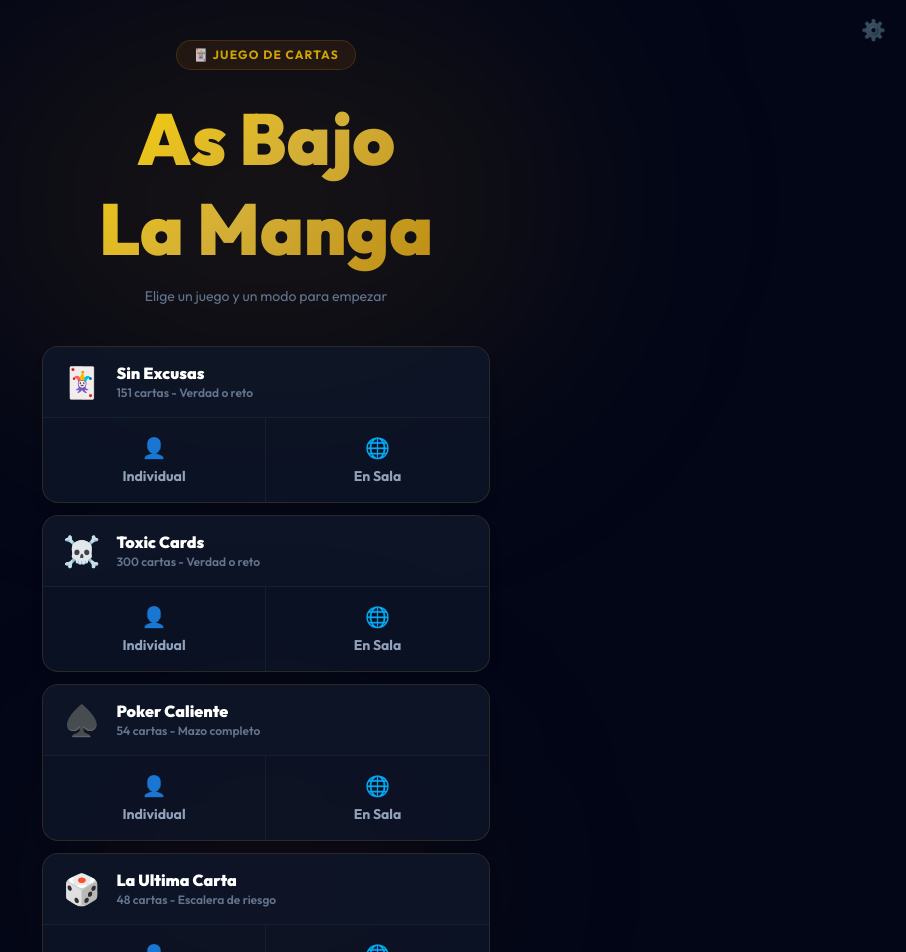
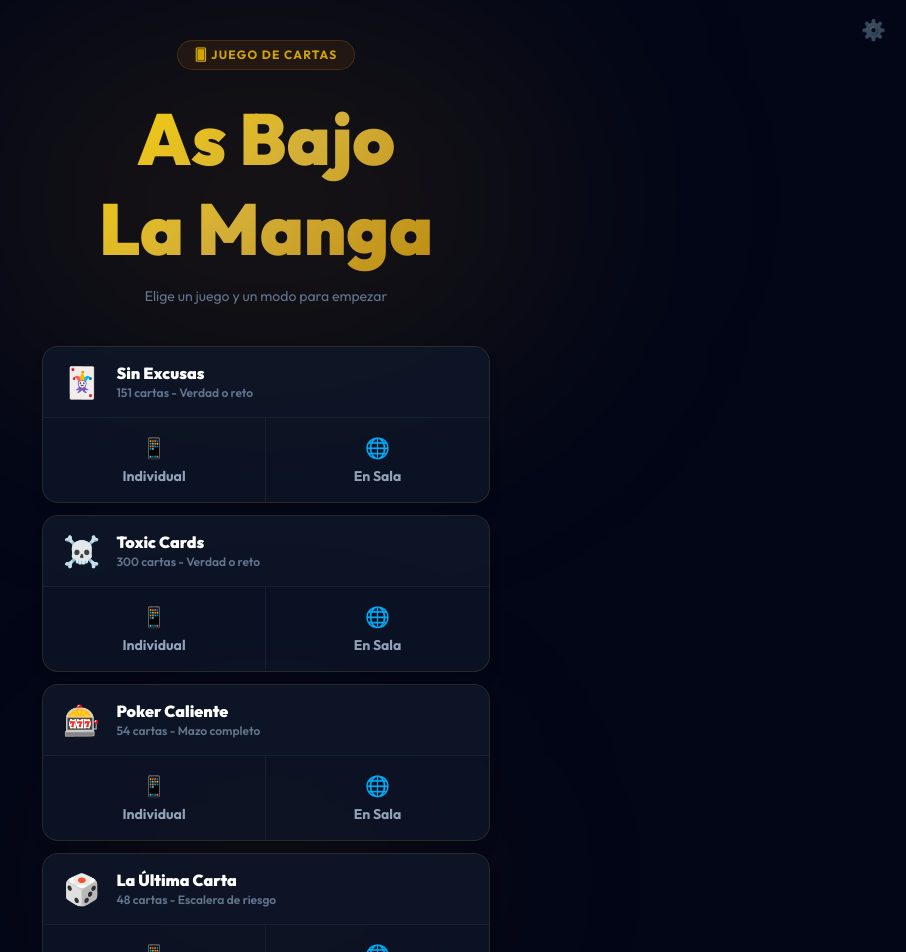
Before and after one commit to DENGO1106/As-bajo-la-manga, a Next.js app: page / in a window 1280 px wide. Shown: the top 952 px of the page, without its empty margins (374-1280 px from the left). Built offline with nearby package versions, Linux system fonts and the light colour scheme.

Commit message:
fix: La Ultima Carta - corregir rutas sala e individual, agregar boton volver

```diff
--- a/src/app/page.js
+++ b/src/app/page.js
@@ -3,8 +3,8 @@ import Link from 'next/link';
 const modos = [
   { id: 'osc',      nombre: 'Sin Excusas',      desc: '151 cartas - Verdad o reto',      emoji: '🃏' },
   { id: 'toxic',    nombre: 'Toxic Cards',       desc: '300 cartas - Verdad o reto',      emoji: '☠️' },
-  { id: 'poker',    nombre: 'Poker Caliente',    desc: '54 cartas - Mazo completo',       emoji: '♠️' },
-  { id: 'escalera', nombre: 'La Ultima Carta',   desc: '48 cartas - Escalera de riesgo',  emoji: '🎲' },
+  { id: 'poker',    nombre: 'Poker Caliente',    desc: '54 cartas - Mazo completo',       emoji: '🎰' },
+  { id: 'escalera', nombre: 'La Última Carta',   desc: '48 cartas - Escalera de riesgo',  emoji: '🎲' },
 ];
 
 export default function Home() {
@@ -20,16 +20,18 @@ export default function Home() {
         <div className="absolute top-0 left-1/2 -translate-x-1/2 w-[600px] h-[400px] bg-yellow-600/10 rounded-full blur-[120px]"></div>
         <div className="absolute bottom-0 left-1/2 -translate-x-1/2 w-[400px] h-[300px] bg-yellow-800/10 rounded-full blur-[100px]"></div>
       </div>
+
       <div className="max-w-md w-full z-10 animate-fade-in">
         <div className="text-center mb-10 mt-6">
           <div className="inline-flex items-center gap-2 bg-yellow-900/20 border border-yellow-600/20 text-yellow-400/80 text-xs font-bold uppercase tracking-widest px-4 py-1.5 rounded-full mb-6">
-            🃏 Juego de Cartas
+            🂠 Juego de Cartas
           </div>
           <h1 className="text-6xl md:text-7xl font-black gradient-gold leading-tight mb-3">
             As Bajo<br/>La Manga
           </h1>
           <p className="text-slate-500 text-sm">Elige un juego y un modo para empezar</p>
         </div>
+
         <div className="flex flex-col gap-3">
           {modos.map(modo => (
             <div key={modo.id} className="glass rounded-2xl overflow-hidden shadow-lg border border-slate-800/60">
@@ -45,11 +47,11 @@ export default function Home() {
                   href={`/jugar/${modo.id}/individual`}
                   className="flex flex-col items-center gap-1 py-4 text-sm font-bold text-slate-400 hover:text-yellow-400 hover:bg-yellow-900/10 active:bg-yellow-900/20 transition-all"
                 >
-                  <span className="text-xl">👤</span>
+                  <span className="text-xl">📱</span>
                   <span>Individual</span>
                 </Link>
                 <Link
-                  href={`/sala?modo=${modo.id}`}
+                  href={modo.id === 'escalera' ? `/jugar/escalera/sala` : `/sala?modo=${modo.id}`}
                   className="flex flex-col items-center gap-1 py-4 text-sm font-bold text-slate-400 hover:text-yellow-400 hover:bg-yellow-900/10 active:bg-yellow-900/20 transition-all"
                 >
                   <span className="text-xl">🌐</span>
--- a/src/components/SinExcusasClient.jsx
+++ b/src/components/SinExcusasClient.jsx
@@ -1,6 +1,7 @@
 'use client';
 import { useState, useRef, useEffect } from 'react';
 import { useRouter } from 'next/navigation';
+import Link from 'next/link';
 
 const PALOS = ['♣', '♦', '♥', '♠'];
 const COLORES = { '♣': 'negro', '♦': 'rojo', '♥': 'rojo', '♠': 'negro' };
@@ -48,6 +49,7 @@ function Setup({ onIniciar }) {
   return (
     <div className="min-h-screen bg-[#020617] flex flex-col items-center justify-center p-4">
       <div className="max-w-sm w-full space-y-6">
+        <Link href="/" className="inline-flex items-center gap-2 text-slate-600 hover:text-slate-400 text-sm transition-colors">← Volver</Link>
         <div className="text-center">
           <h1 className="text-4xl font-black gradient-gold mb-2">La Última Carta</h1>
           <p className="text-slate-400 text-sm">Modo Local (Pasa el celular)</p>
```
